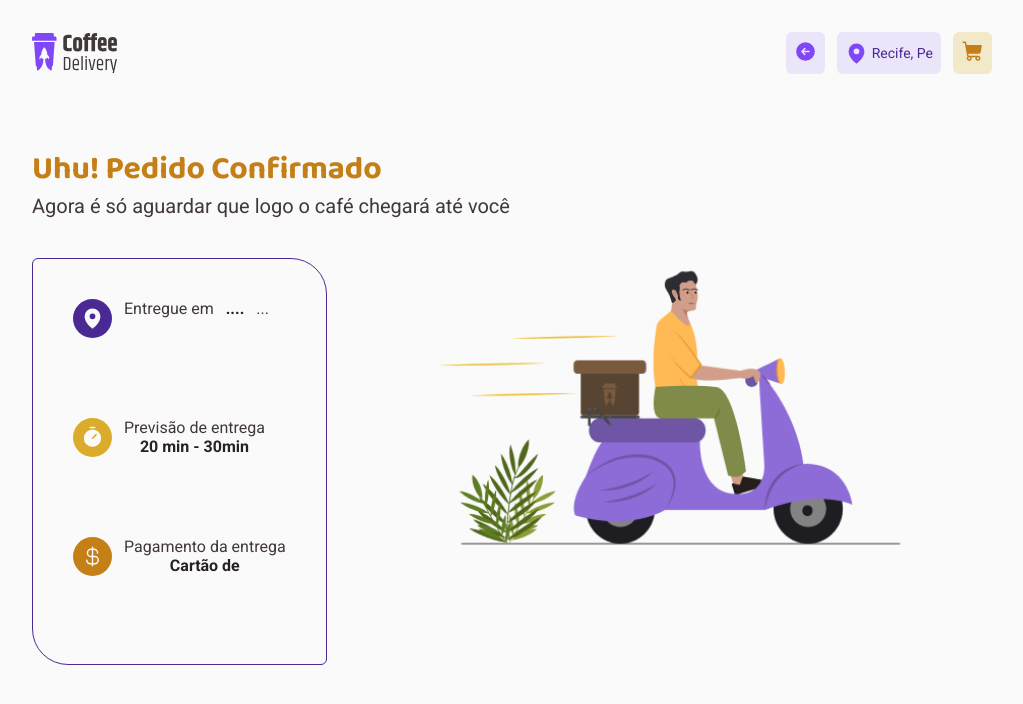
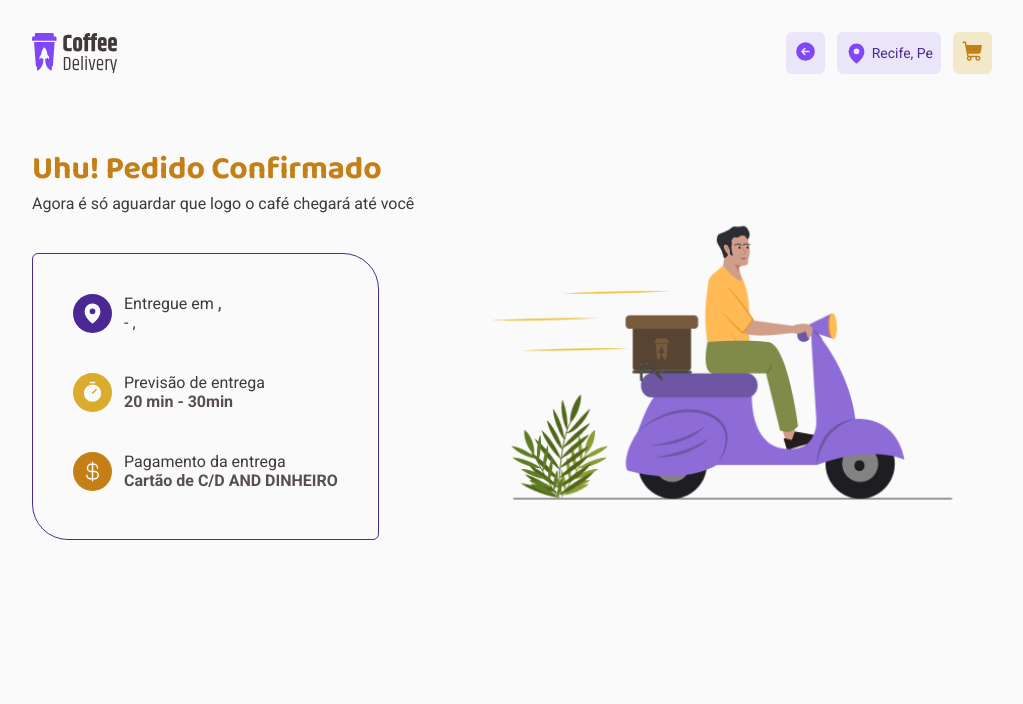
Before and after one commit to Prattiz/Coffee-Delivery, a React (Vite) app: page /sucess in a window 1280 px wide. Shown: the top 704 px of the page, without its empty margins (128-1151 px from the left). Built offline with nearby package versions, Linux system fonts and the light colour scheme.

Commit message:
FIXING HEADER, SUCESS CSS FINISHED

```diff
--- a/src/components/Header/Header.tsx
+++ b/src/components/Header/Header.tsx
@@ -45,7 +45,7 @@ export function Header({isOutOfHome = false }: OnHome){
                 location?
                     <span>
                         <MapPin weight="fill"/>
-                        {location?.City}, {location?.Uf}
+                        {location?.City}, {location?.Uf.toUpperCase()}
                     </span>
                     :
                     <span>
--- a/src/pages/Sucess/index.tsx
+++ b/src/pages/Sucess/index.tsx
@@ -2,8 +2,13 @@ import { Container, Order, MotoImage } from "./styles";
 import { Header } from "../../components/Header/Header";
 import motoImage from "../../assets/manMotocicle.png";
 import {CurrencyDollar, MapPin, Timer } from "@phosphor-icons/react";
+import { useContext } from "react";
+import { CustomerContext } from "../../Context/ValuesContext";
 
 export function Sucess() {
+  const { location } = useContext(CustomerContext);
+
+  console.log(location?.Street)
 
 
     return (
@@ -16,32 +21,36 @@ export function Sucess() {
 
           <main>
             <Order>
-              <p>
+              <div>
 
                 <MapPin weight="fill"/>
-                Entregue em <strong className="wontBreak">....</strong>
-                ...
 
-              </p>
+                <p>
+                  <span>Entregue em <strong className="wontBreak"> {location?.Street}, {location?.HomeNumber}</strong></span>
+                  {location?.District} - {location?.City}, {location?.Uf.toUpperCase()}
+                </p>
 
-              <p>
+              </div>
+
+              <div>
                 <Timer weight="fill"/>
-                <span>
+
+                <p>
 
                   Previsão de entrega
 
                   <strong>20 min - 30min</strong>
 
-                </span>
-              </p>
-              <p><CurrencyDollar/>
-               <span>
+                </p>
+              </div>
+              <div>
+                <CurrencyDollar/>
 
-                Pagamento da entrega
-                <strong>Cartão de </strong>
-
-               </span>
-              </p>
+                <p>
+                  Pagamento da entrega
+                  <strong>Cartão de C/D AND DINHEIRO </strong>
+                </p>
+              </div>
             </Order>
 
             <MotoImage src={motoImage} alt="imagem de um entregador indo ao seu destino de moto" />
--- a/src/pages/Sucess/styles.ts
+++ b/src/pages/Sucess/styles.ts
@@ -16,17 +16,16 @@ export const Container = styled.div`
     }
 
     p{
-        font-size: 2rem;
+        font-size: 1.6rem;
         color: ${props => props.theme["gray_500"]};
-        margin-bottom: 4rem;
     }
-
 `
 
 
 export const Order = styled.div`
 
     border: 1px solid ${props => props.theme["purple_800"]};
+    margin-top: 4rem;
     padding: 4rem;
     border-radius: 6px 36px;
     display: flex;
@@ -41,31 +40,37 @@ export const Order = styled.div`
         margin-bottom: 8px;
     }
 
-    p{
+    div{
         display: flex;
         text-align: center;
         gap: 1.2rem;
         font-size: 1.6rem;
     }
-    p:nth-child(1) svg{
+    div:nth-child(1) svg{
         background-color: ${props => props.theme["purple_800"]}
     }
-    p:nth-child(2) svg {
+    div:nth-child(2) svg {
         background-color: ${props => props.theme["yellow_200"]};
     }
-    p:nth-child(3) svg{
+    div:nth-child(3) svg{
         background-color: ${props => props.theme["yellow_800"]}
     }
 
     strong{
         font-size: 1.6rem;
-        color: ${props => props.theme["black"]};
+        color: ${props => props.theme["gray_400"]};
         font-weight: bold;
     }
 
-    span{
+    p{
         display: flex;
         flex-direction: column;
+        text-align: start;
+    }
+
+
+    .wontBreak{
+        color: ${props => props.theme["gray_400"]};
     }
 
 `
```
